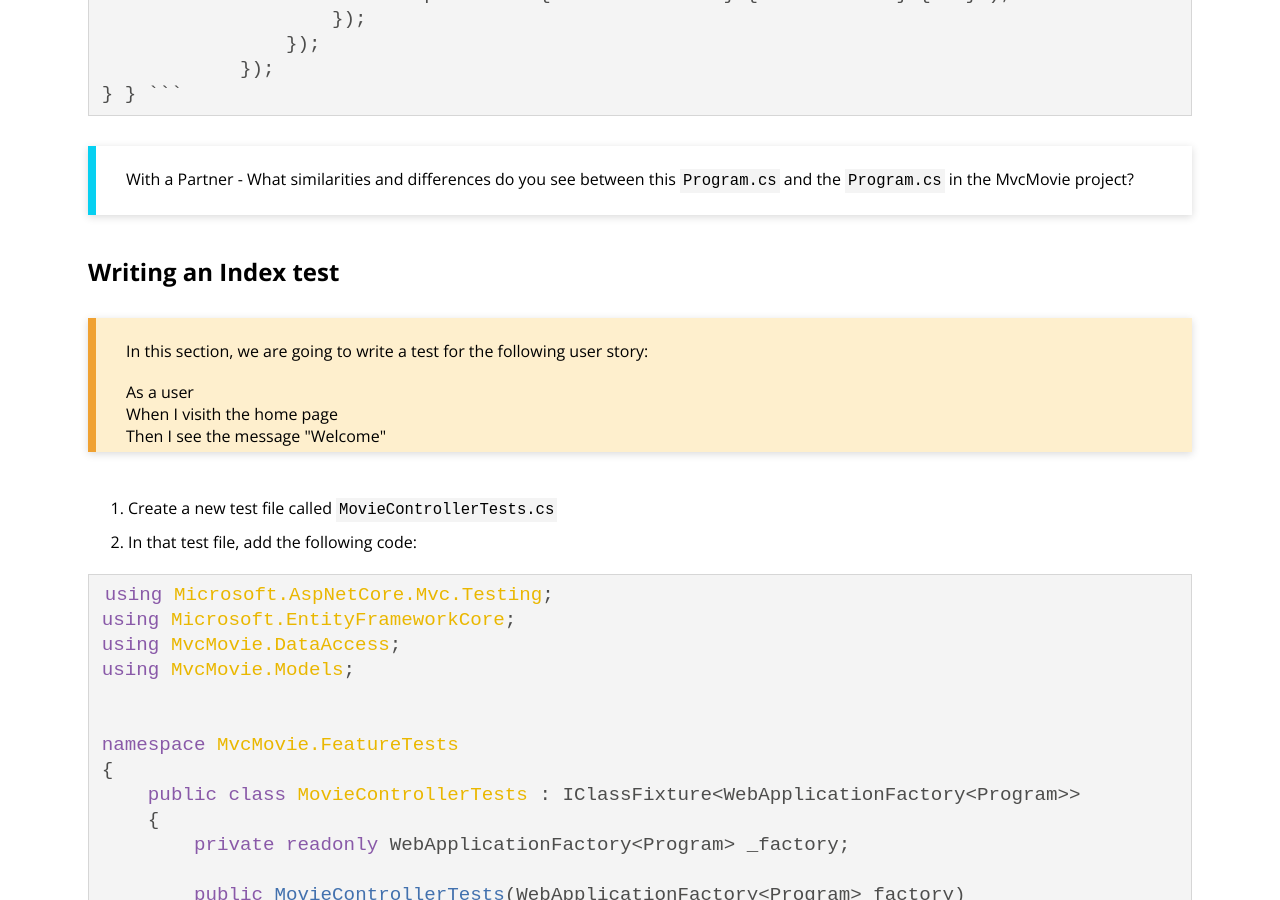
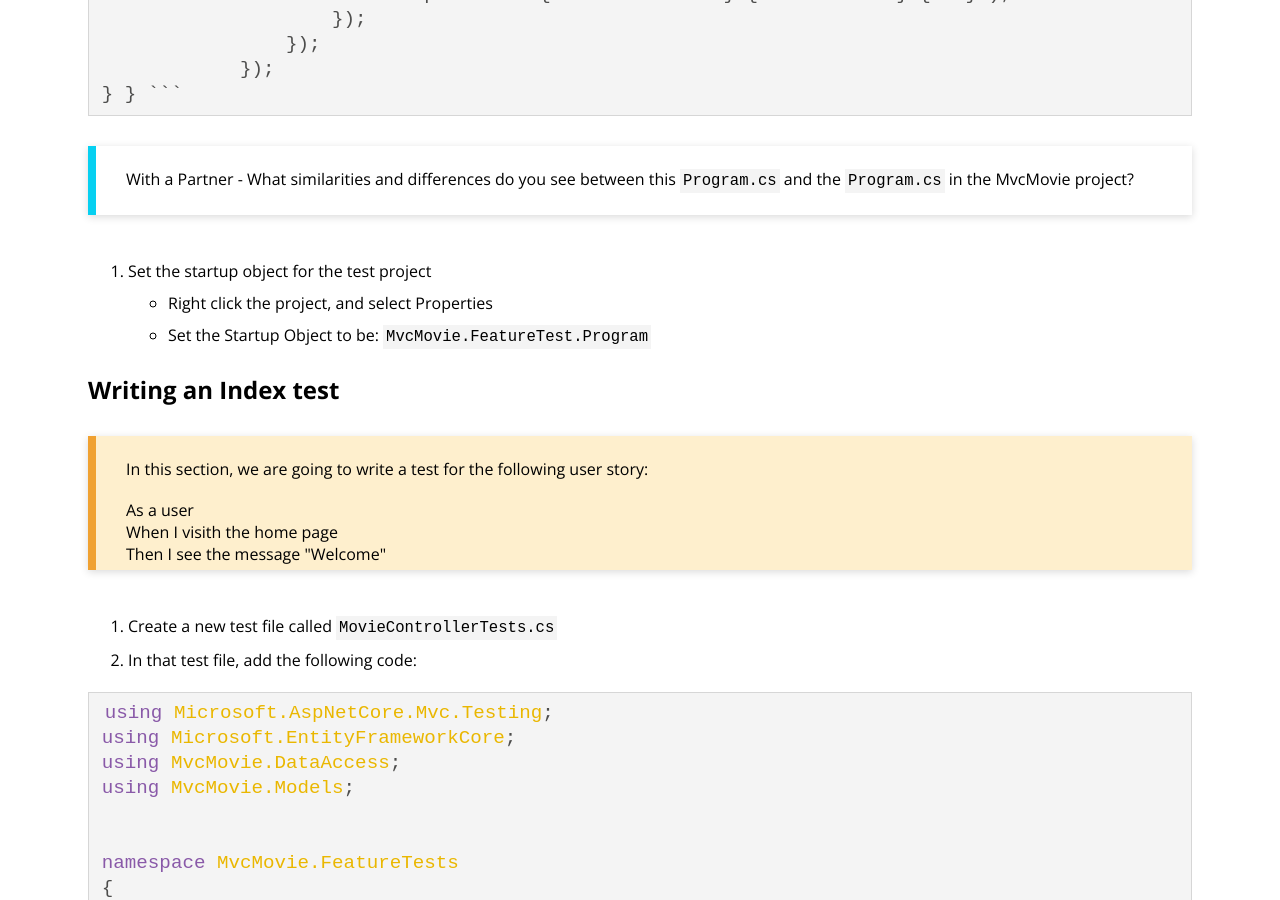
Before and after one commit to turingschool/launch-curriculum, a Jekyll site: the page built from module3/lessons/Week2/FeatureTesting.md, in a window 1280 px wide and 900 px high, scrolled down 5970 px. Built offline with Jekyll 4.4.1, drawn with Linux system fonts in a browser that asks for light colours; nearby versions of some CDN libraries; comment, search, counter and statistics services are not loaded.

Commit message:
week 3 assessment

```diff
--- a/module3/lessons/Week2/FeatureTesting.md
+++ b/module3/lessons/Week2/FeatureTesting.md
@@ -253,6 +253,10 @@ namespace MvcMovie.FeatureTests
     <p>With a Partner - What similarities and differences do you see between this <code>Program.cs</code> and the <code>Program.cs</code> in the MvcMovie project?</p>
 </section>
 
+5. Set the startup object for the test project
+    * Right click the project, and select Properties
+    * Set the Startup Object to be: `MvcMovie.FeatureTest.Program`
+
 ## Writing an Index test
 
 <section class="note">
```
Also changed, not shown: module3/assessments/week3-6490.md (added, +12 -0 lines), module3/lessons/Week3/CreateSingleResource.md (+2 -1 lines).
